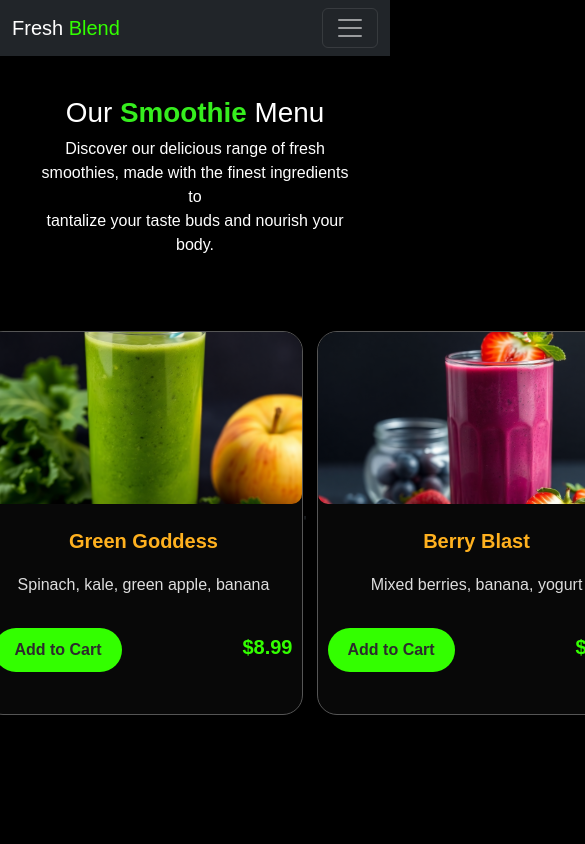
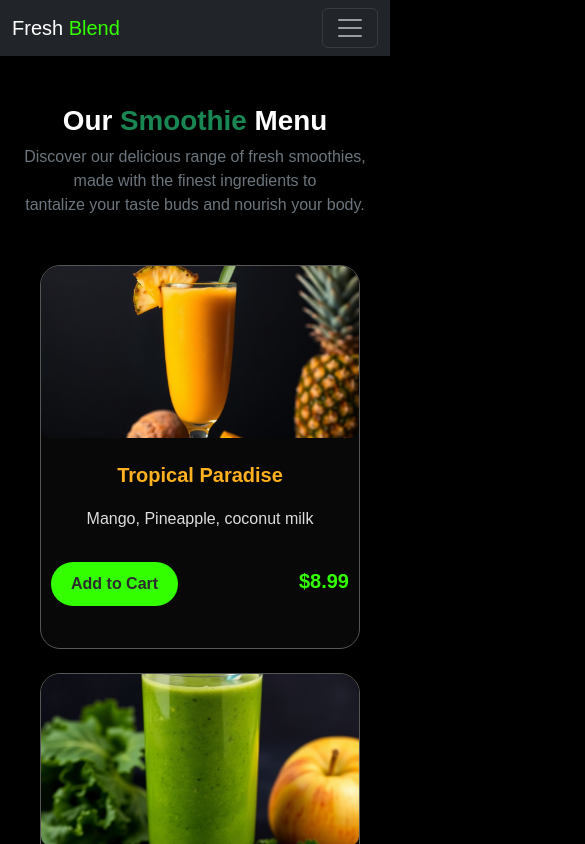
Before and after one commit to NduefunaKingsley/FreshBlend, a React (Vite) app in the folder frontend/: page /menu in a window 390 px wide. Shown: the top 844 px of the page, 585 px wide, since content can reach past the window. Built offline with nearby package versions, Linux system fonts and the light colour scheme.

Commit message:
adding responsiveness

```diff
--- a/frontend/src/components/menu/Products.jsx
+++ b/frontend/src/components/menu/Products.jsx
@@ -9,63 +9,48 @@ import Acai from './assets/images/Acai.svg'
 
 export default function Products() {
   return (
-    <div>
-        <section className='menu-section'>
-            <div className='menu-header'>
-            <h1 className='menu-head'>Our <span className='span1'>Smoothie</span> Menu</h1>
-            <p className='menu-text'>Discover our delicious range of fresh smoothies, made with the finest ingredients to<br /> tantalize your taste buds and nourish your body.</p>
-        </div>
-        <div className='products-container'>
-            <Tab
-                      image={Tropical}
-                      title="Tropical Paradise"
-                      text="Mango, Pineapple, coconut milk"
-                      buttonText="Add to Cart"
-                      onButtonClick={() => alert("Opening Attack on Titan...")}
-                      price={"$8.99"}
-                    />
-            <Tab
-                      image={Green}
-                      title="Green Goddess"
-                      text="Spinach, kale, green apple, banana"
-                      buttonText="Add to Cart"
-                      onButtonClick={() => alert("Opening Attack on Titan...")}
-                      price={"$8.99"}
-                    />'
-            <Tab
-                      image={Berry}
-                      title="Berry Blast"
-                      text="Mixed berries, banana, yogurt"
-                      buttonText="Add to Cart"
-                      onButtonClick={() => alert("Opening Attack on Titan...")}
-                      price={"$8.99"}
-                    />
-            <Tab
-                      image={Choco}
-                      title="Choco Power"
-                      text="Chocolate , banana, protein "
-                      buttonText="Add to Cart"
-                      onButtonClick={() => alert("Opening Attack on Titan...")}
-                      price={"$8.99"}
-                    />
-            <Tab
-                      image={Peachy}
-                      title="Peachy Keen"
-                      text="Peach, orange, carrot, tumeric, coconut water"
-                      buttonText="Add to Cart"
-                      onButtonClick={() => alert("Opening Attack on Titan...")}
-                      price={"$8.99"}
-                    />
-            <Tab
-                      image={Acai}
-                      title="Acai Energy"
-                      text="Acai berries, blue berries, banana, grancia, coconut"
-                      buttonText="Add to Cart"
-                      onButtonClick={() => alert("Opening Attack on Titan...")}
-                      price={"$8.99"}
-                    />
-        </div>
-        </section>
+    <div className="container py-5">
+  <section>
+    {/* Header */}
+    <div className="text-center mb-5">
+      <h1 className="fw-bold text-white">
+        Our <span className="text-success">Smoothie</span> Menu
+      </h1>
+      <p className="text-secondary">
+        Discover our delicious range of fresh smoothies, made with the finest ingredients to
+        <br />
+        tantalize your taste buds and nourish your body.
+      </p>
     </div>
+
+    {/* Products */}
+    <div className="row g-4 justify-content-center">
+      <div className="col-lg-4 col-md-6 d-flex justify-content-center">
+        <Tab image={Tropical} title="Tropical Paradise" text="Mango, Pineapple, coconut milk" buttonText="Add to Cart" price="$8.99" />
+      </div>
+
+      <div className="col-lg-4 col-md-6 d-flex justify-content-center">
+        <Tab image={Green} title="Green Goddess" text="Spinach, kale, green apple, banana" buttonText="Add to Cart" price="$8.99" />
+      </div>
+
+      <div className="col-lg-4 col-md-6 d-flex justify-content-center">
+        <Tab image={Berry} title="Berry Blast" text="Mixed berries, banana, yogurt" buttonText="Add to Cart" price="$8.99" />
+      </div>
+
+      <div className="col-lg-4 col-md-6 d-flex justify-content-center">
+        <Tab image={Choco} title="Choco Power" text="Chocolate, banana, protein" buttonText="Add to Cart" price="$8.99" />
+      </div>
+
+      <div className="col-lg-4 col-md-6 d-flex justify-content-center">
+        <Tab image={Peachy} title="Peachy Keen" text="Peach, orange, carrot, turmeric, coconut water" buttonText="Add to Cart" price="$8.99" />
+      </div>
+
+      <div className="col-lg-4 col-md-6 d-flex justify-content-center">
+        <Tab image={Acai} title="Acai Energy" text="Acai berries, blueberries, banana, granola, coconut" buttonText="Add to Cart" price="$8.99" />
+      </div>
+    </div>
+  </section>
+</div>
+
   )
 }
```
